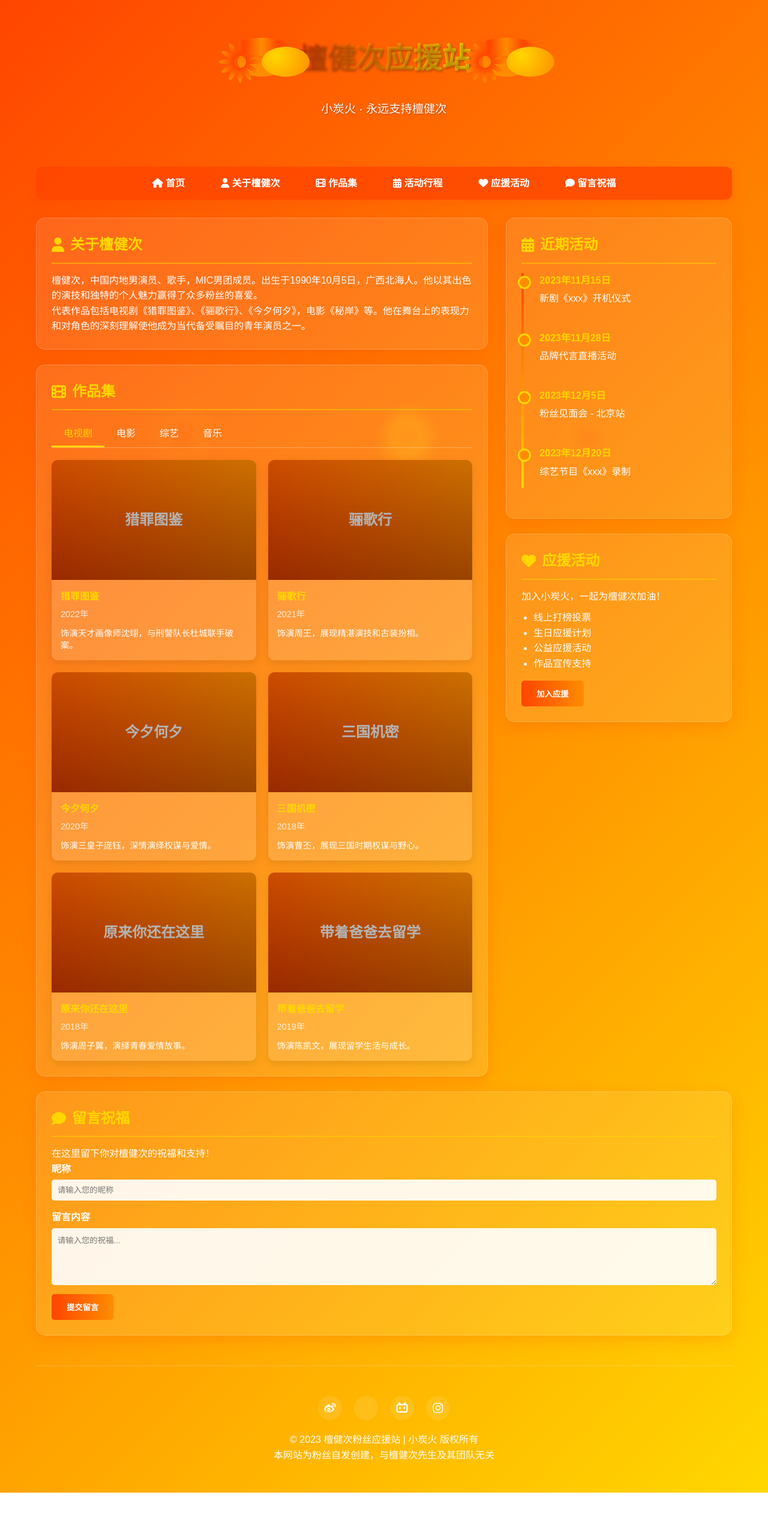
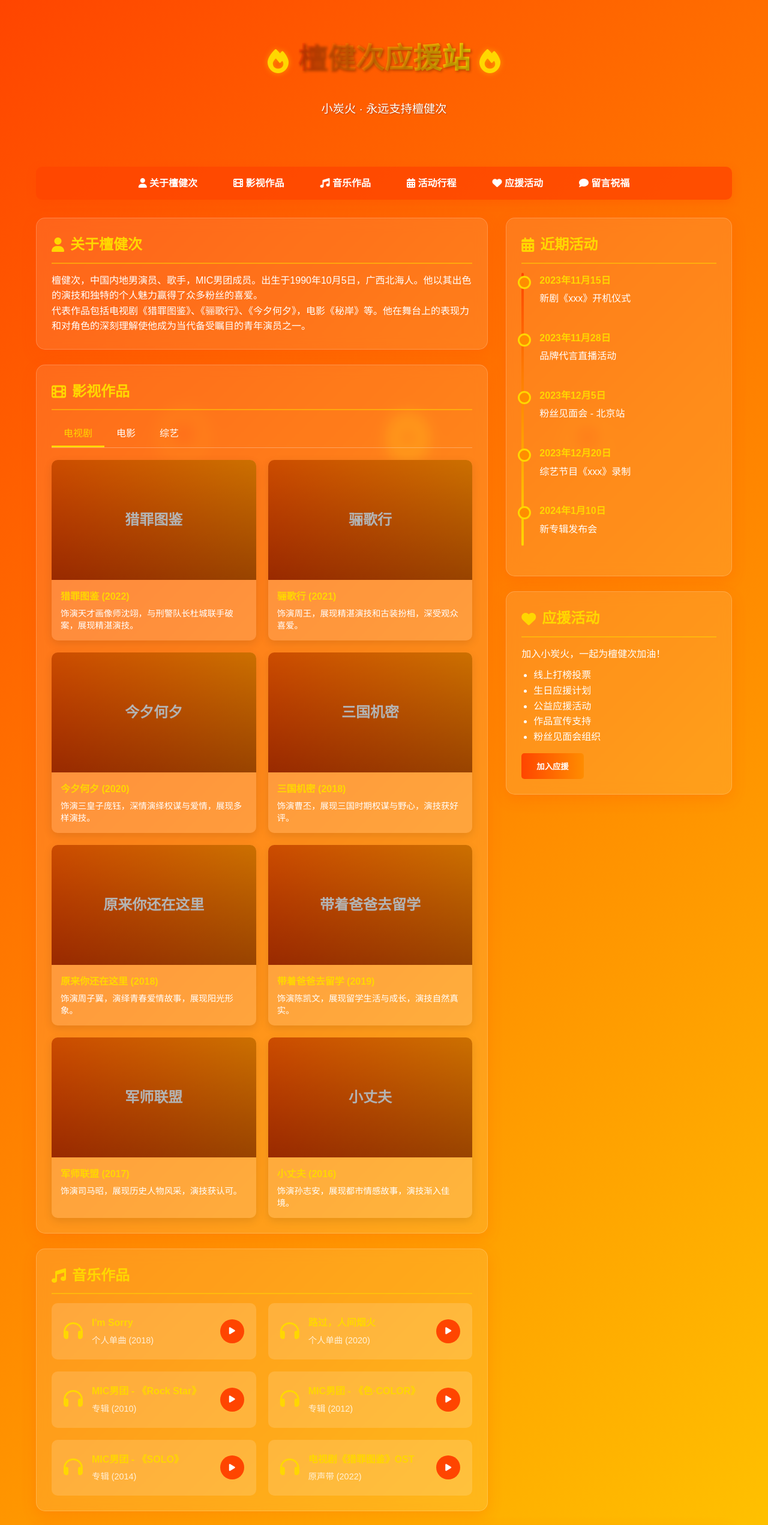
Before and after one commit to yuyixuan1124-max/yuyixuan1124-max.github.io, a plain HTML site: page index.html in a window 1280 px wide. Shown: the top 2543 px of the page at 60% size. Before the commit the page ends 2489 px from the top, so only its background shows below. Drawn offline with Linux system fonts and the light colour scheme.

Commit message:
Update index.html

```diff
--- a/index.html
+++ b/index.html
@@ -105,53 +105,11 @@
             margin-bottom: 20px;
         }
 
-        .hedgehog {
-            width: 80px;
-            height: 50px;
-            background: var(--primary-orange);
-            border-radius: 50%;
-            position: relative;
-            margin: 0 20px;
-        }
-
-        .hedgehog:before {
-            content: "";
-            position: absolute;
-            width: 100%;
-            height: 100%;
-            background: radial-gradient(circle at 30% 30%, var(--primary-yellow), var(--primary-orange));
-            border-radius: 50%;
-            z-index: 1;
-        }
-
-        .hedgehog:after {
-            content: "";
-            position: absolute;
-            width: 120%;
-            height: 30px;
-            background: linear-gradient(90deg, transparent 0%, var(--primary-red) 20%, var(--primary-orange) 50%, var(--primary-red) 80%, transparent 100%);
-            top: -15px;
-            left: -10%;
-            border-radius: 50%;
-            z-index: 0;
-            box-shadow: 0 5px 15px rgba(255, 69, 0, 0.5);
-        }
-
-        .spikes {
-            position: absolute;
-            width: 100%;
-            height: 100%;
-            top: 0;
-            left: 0;
-        }
-
-        .spike {
-            position: absolute;
-            width: 8px;
-            height: 25px;
-            background: linear-gradient(to top, var(--primary-red), var(--primary-orange));
-            border-radius: 50% 50% 0 0;
-            transform-origin: bottom center;
+        .logo-icon {
+            font-size: 2.5rem;
+            color: var(--primary-yellow);
+            margin: 0 15px;
+            text-shadow: 0 0 10px rgba(255, 215, 0, 0.5);
         }
 
         h1 {
@@ -346,6 +304,67 @@
             line-height: 1.4;
         }
 
+        /* 音乐作品样式 */
+        .music-grid {
+            display: grid;
+            grid-template-columns: repeat(auto-fill, minmax(300px, 1fr));
+            gap: 20px;
+        }
+
+        .music-card {
+            background: rgba(255, 255, 255, 0.15);
+            border-radius: 10px;
+            padding: 20px;
+            display: flex;
+            align-items: center;
+            transition: all 0.3s ease;
+        }
+
+        .music-card:hover {
+            background: rgba(255, 255, 255, 0.2);
+            transform: translateY(-5px);
+        }
+
+        .music-icon {
+            font-size: 2rem;
+            color: var(--primary-yellow);
+            margin-right: 15px;
+        }
+
+        .music-info {
+            flex: 1;
+        }
+
+        .music-title {
+            font-weight: bold;
+            margin-bottom: 5px;
+            color: var(--primary-yellow);
+        }
+
+        .music-year {
+            font-size: 0.9rem;
+            color: rgba(255, 255, 255, 0.8);
+        }
+
+        .play-btn {
+            background: var(--primary-red);
+            color: white;
+            border: none;
+            width: 40px;
+            height: 40px;
+            border-radius: 50%;
+            display: flex;
+            align-items: center;
+            justify-content: center;
+            cursor: pointer;
+            transition: all 0.3s ease;
+        }
+
+        .play-btn:hover {
+            background: var(--dark-red);
+            transform: scale(1.1);
+        }
+
         /* 活动时间线 */
         .timeline {
             position: relative;
@@ -513,12 +532,12 @@
         <!-- 网站头部 -->
         <header>
             <div class="logo">
-                <div class="hedgehog">
-                    <div class="spikes" id="spikes-container"></div>
+                <div class="logo-icon">
+                    <i class="fas fa-fire"></i>
                 </div>
                 <h1>檀健次应援站</h1>
-                <div class="hedgehog">
-                    <div class="spikes" id="spikes-container-2"></div>
+                <div class="logo-icon">
+                    <i class="fas fa-fire"></i>
                 </div>
             </div>
             <p class="subtitle">小炭火 · 永远支持檀健次</p>
@@ -527,9 +546,9 @@
         <!-- 导航栏 -->
         <nav>
             <ul>
-                <li><a href="#home"><i class="fas fa-home"></i> 首页</a></li>
                 <li><a href="#about"><i class="fas fa-user"></i> 关于檀健次</a></li>
-                <li><a href="#works"><i class="fas fa-film"></i> 作品集</a></li>
+                <li><a href="#works"><i class="fas fa-film"></i> 影视作品</a></li>
+                <li><a href="#music"><i class="fas fa-music"></i> 音乐作品</a></li>
                 <li><a href="#events"><i class="fas fa-calendar-alt"></i> 活动行程</a></li>
                 <li><a href="#support"><i class="fas fa-heart"></i> 应援活动</a></li>
                 <li><a href="#contact"><i class="fas fa-comment"></i> 留言祝福</a></li>
@@ -547,15 +566,14 @@
                     <p>代表作品包括电视剧《猎罪图鉴》、《骊歌行》、《今夕何夕》，电影《秘岸》等。他在舞台上的表现力和对角色的深刻理解使他成为当代备受瞩目的青年演员之一。</p>
                 </section>
 
-                <!-- 作品集 -->
+                <!-- 影视作品 -->
                 <section id="works" class="card">
-                    <h2><i class="fas fa-film"></i> 作品集</h2>
+                    <h2><i class="fas fa-film"></i> 影视作品</h2>
 
                     <div class="works-tabs">
                         <button class="tab-btn active" data-tab="tv">电视剧</button>
                         <button class="tab-btn" data-tab="movie">电影</button>
                         <button class="tab-btn" data-tab="variety">综艺</button>
-                        <button class="tab-btn" data-tab="music">音乐</button>
                     </div>
 
                     <div class="tab-content active" id="tv-tab">
@@ -563,49 +581,57 @@
                             <div class="work-card">
                                 <div class="work-img">猎罪图鉴</div>
                                 <div class="work-info">
-                                    <div class="work-title">猎罪图鉴</div>
-                                    <div class="work-year">2022年</div>
-                                    <div class="work-desc">饰演天才画像师沈翊，与刑警队长杜城联手破案。</div>
+                                    <div class="work-title">猎罪图鉴 (2022)</div>
+                                    <div class="work-desc">饰演天才画像师沈翊，与刑警队长杜城联手破案，展现精湛演技。</div>
                                 </div>
                             </div>
                             <div class="work-card">
                                 <div class="work-img">骊歌行</div>
                                 <div class="work-info">
-                                    <div class="work-title">骊歌行</div>
-                                    <div class="work-year">2021年</div>
-                                    <div class="work-desc">饰演周王，展现精湛演技和古装扮相。</div>
+                                    <div class="work-title">骊歌行 (2021)</div>
+                                    <div class="work-desc">饰演周王，展现精湛演技和古装扮相，深受观众喜爱。</div>
                                 </div>
                             </div>
                             <div class="work-card">
                                 <div class="work-img">今夕何夕</div>
                                 <div class="work-info">
-                                    <div class="work-title">今夕何夕</div>
-                                    <div class="work-year">2020年</div>
-                                    <div class="work-desc">饰演三皇子庞钰，深情演绎权谋与爱情。</div>
+                                    <div class="work-title">今夕何夕 (2020)</div>
+                                    <div class="work-desc">饰演三皇子庞钰，深情演绎权谋与爱情，展现多样演技。</div>
                                 </div>
                             </div>
                             <div class="work-card">
                                 <div class="work-img">三国机密</div>
                                 <div class="work-info">
-                                    <div class="work-title">三国机密</div>
-                                    <div class="work-year">2018年</div>
-                                    <div class="work-desc">饰演曹丕，展现三国时期权谋与野心。</div>
+                                    <div class="work-title">三国机密 (2018)</div>
+                                    <div class="work-desc">饰演曹丕，展现三国时期权谋与野心，演技获好评。</div>
                                 </div>
                             </div>
                             <div class="work-card">
                                 <div class="work-img">原来你还在这里</div>
                                 <div class="work-info">
-                                    <div class="work-title">原来你还在这里</div>
-                                    <div class="work-year">2018年</div>
-                                    <div class="work-desc">饰演周子翼，演绎青春爱情故事。</div>
+                                    <div class="work-title">原来你还在这里 (2018)</div>
+                                    <div class="work-desc">饰演周子翼，演绎青春爱情故事，展现阳光形象。</div>
                                 </div>
                             </div>
                             <div class="work-card">
                                 <div class="work-img">带着爸爸去留学</div>
                                 <div class="work-info">
-                                    <div class="work-title">带着爸爸去留学</div>
-                                    <div class="work-year">2019年</div>
-                                    <div class="work-desc">饰演陈凯文，展现留学生活与成长。</div>
+                                    <div class="work-title">带着爸爸去留学 (2019)</div>
+                                    <div class="work-desc">饰演陈凯文，展现留学生活与成长，演技自然真实。</div>
+                                </div>
+                            </div>
+                            <div class="work-card">
+                                <div class="work-img">军师联盟</div>
+                                <div class="work-info">
+                                    <div class="work-title">军师联盟 (2017)</div>
+                                    <div class="work-desc">饰演司马昭，展现历史人物风采，演技获认可。</div>
+                                </div>
+                            </div>
+                            <div class="work-card">
+                                <div class="work-img">小丈夫</div>
+                                <div class="work-info">
+                                    <div class="work-title">小丈夫 (2016)</div>
+                                    <div class="work-desc">饰演孙志安，展现都市情感故事，演技渐入佳境。</div>
                                 </div>
                             </div>
                         </div>
@@ -616,17 +642,22 @@
                             <div class="work-card">
                                 <div class="work-img">秘岸</div>
                                 <div class="work-info">
-                                    <div class="work-title">秘岸</div>
-                                    <div class="work-year">2009年</div>
-                                    <div class="work-desc">电影处女作，饰演小川，展现青涩演技。</div>
+                                    <div class="work-title">秘岸 (2009)</div>
+                                    <div class="work-desc">电影处女作，饰演小川，展现青涩演技，初露锋芒。</div>
                                 </div>
                             </div>
                             <div class="work-card">
                                 <div class="work-img">天师</div>
                                 <div class="work-info">
-                                    <div class="work-title">天师</div>
-                                    <div class="work-year">2015年</div>
-                                    <div class="work-desc">网络电影，饰演南宫珞，展现玄幻魅力。</div>
+                                    <div class="work-title">天师 (2015)</div>
+                                    <div class="work-desc">网络电影，饰演南宫珞，展现玄幻魅力，演技成熟。</div>
+                                </div>
+                            </div>
+                            <div class="work-card">
+                                <div class="work-img">恐怖笔记</div>
+                                <div class="work-info">
+                                    <div class="work-title">恐怖笔记 (2016)</div>
+                                    <div class="work-desc">饰演霍强，挑战恐怖题材，展现多样演技。</div>
                                 </div>
                             </div>
                         </div>
@@ -637,40 +668,103 @@
                             <div class="work-card">
                                 <div class="work-img">追光吧！哥哥</div>
                                 <div class="work-info">
-                                    <div class="work-title">追光吧！哥哥</div>
-                                    <div class="work-year">2020-2021年</div>
-                                    <div class="work-desc">展现出色唱跳实力，最终获得"追光之星"称号。</div>
+                                    <div class="work-title">追光吧！哥哥 (2020-2021)</div>
+                                    <div class="work-desc">展现出色唱跳实力，最终获得"追光之星"称号，人气大增。</div>
                                 </div>
                             </div>
                             <div class="work-card">
                                 <div class="work-img">我就是演员</div>
                                 <div class="work-info">
-                                    <div class="work-title">我就是演员</div>
-                                    <div class="work-year">2018年</div>
-                                    <div class="work-desc">凭借《军师联盟》片段获得导师一致好评。</div>
+                                    <div class="work-title">我就是演员 (2018)</div>
+                                    <div class="work-desc">凭借《军师联盟》片段获得导师一致好评，演技获认可。</div>
+                                </div>
+                            </div>
+                            <div class="work-card">
+                                <div class="work-img">快乐大本营</div>
+                                <div class="work-info">
+                                    <div class="work-title">快乐大本营 (多次)</div>
+                                    <div class="work-desc">多次参与录制，展现综艺感和亲和力，深受观众喜爱。</div>
                                 </div>
                             </div>
                         </div>
                     </div>
+                </section>
 
-                    <div class="tab-content" id="music-tab">
-                        <div class="works-grid">
-                            <div class="work-card">
-                                <div class="work-img">MIC男团专辑</div>
-                                <div class="work-info">
-                                    <div class="work-title">MIC男团专辑</div>
-                                    <div class="work-year">2010-2017年</div>
-                                    <div class="work-desc">作为MIC男团成员，参与多张专辑录制。</div>
-                                </div>
+                <!-- 音乐作品 -->
+                <section id="music" class="card">
+                    <h2><i class="fas fa-music"></i> 音乐作品</h2>
+                    <div class="music-grid">
+                        <div class="music-card">
+                            <div class="music-icon">
+                                <i class="fas fa-headphones"></i>
                             </div>
-                            <div class="work-card">
-                                <div class="work-img">单曲作品</div>
-                                <div class="work-info">
-                                    <div class="work-title">单曲作品</div>
-                                    <div class="work-year">2018年至今</div>
-                                    <div class="work-desc">《I'm Sorry》、《路过，人间烟火》等个人单曲。</div>
-                                </div>
+                            <div class="music-info">
+                                <div class="music-title">I'm Sorry</div>
+                                <div class="music-year">个人单曲 (2018)</div>
                             </div>
+                            <button class="play-btn">
+                                <i class="fas fa-play"></i>
+                            </button>
+                        </div>
+                        <div class="music-card">
+                            <div class="music-icon">
+                                <i class="fas fa-headphones"></i>
+                            </div>
+                            <div class="music-info">
+                                <div class="music-title">路过，人间烟火</div>
+                                <div class="music-year">个人单曲 (2020)</div>
+                            </div>
+                            <button class="play-btn">
+                                <i class="fas fa-play"></i>
+                            </button>
+                        </div>
+                        <div class="music-card">
+                            <div class="music-icon">
+                                <i class="fas fa-headphones"></i>
+                            </div>
+                            <div class="music-info">
+                                <div class="music-title">MIC男团 - 《Rock Star》</div>
+                                <div class="music-year">专辑 (2010)</div>
+                            </div>
+                            <button class="play-btn">
+                                <i class="fas fa-play"></i>
+                            </button>
+                        </div>
+                        <div class="music-card">
+                            <div class="music-icon">
+                                <i class="fas fa-headphones"></i>
+                            </div>
+                            <div class="music-info">
+                                <div class="music-title">MIC男团 - 《色·COLOR》</div>
+                                <div class="music-year">专辑 (2012)</div>
+                            </div>
+                            <button class="play-btn">
+                                <i class="fas fa-play"></i>
+                            </button>
+                        </div>
+                        <div class="music-card">
+                            <div class="music-icon">
+                                <i class="fas fa-headphones"></i>
+                            </div>
+                            <div class="music-info">
+                                <div class="music-title">MIC男团 - 《SOLO》</div>
+                                <div class="music-year">专辑 (2014)</div>
+                            </div>
+                            <button class="play-btn">
+                                <i class="fas fa-play"></i>
+                            </button>
+                        </div>
+                        <div class="music-card">
+                            <div class="music-icon">
+                                <i class="fas fa-headphones"></i>
+                            </div>
+                            <div class="music-info">
+                                <div class="music-title">电视剧《猎罪图鉴》OST</div>
+                                <div class="music-year">原声带 (2022)</div>
+                            </div>
+                            <button class="play-btn">
+                                <i class="fas fa-play"></i>
+                            </button>
                         </div>
                     </div>
                 </section>
@@ -698,6 +792,10 @@
                             <div class="timeline-date">2023年12月20日</div>
                             <div class="timeline-content">综艺节目《xxx》录制</div>
                         </div>
+                        <div class="timeline-item">
+                            <div class="timeline-date">2024年1月10日</div>
+                            <div class="timeline-content">新专辑发布会</div>
+                        </div>
                     </div>
                 </section>
 
@@ -710,6 +808,7 @@
                         <li>生日应援计划</li>
                         <li>公益应援活动</li>
                         <li>作品宣传支持</li>
+                        <li>粉丝见面会组织</li>
                     </ul>
                     <button class="btn" style="margin-top: 15px;">加入应援</button>
                 </section>
@@ -747,20 +846,6 @@
     </div>
 
     <script>
-        // 生成刺猬的刺
-        function createSpikes(containerId) {
-            const container = document.getElementById(containerId);
-            const spikesCount = 12;
-
-            for (let i = 0; i < spikesCount; i++) {
-                const spike = document.createElement('div');
-                spike.className = 'spike';
-                const angle = (360 / spikesCount) * i;
-                spike.style.transform = `rotate(${angle}deg) translateY(-10px)`;
-                container.appendChild(spike);
-            }
-        }
-
         // 作品集标签切换
         function initWorksTabs() {
             const tabBtns = document.querySelectorAll('.tab-btn');
@@ -800,12 +885,54 @@
             });
         }
 
+        // 音乐播放按钮功能
+        function initMusicPlayer() {
+            const playBtns = document.querySelectorAll('.play-btn');
+
+            playBtns.forEach(btn => {
+                btn.addEventListener('click', function() {
+                    const isPlaying = this.classList.contains('playing');
+
+                    // 重置所有按钮
+                    playBtns.forEach(b => {
+                        b.innerHTML = '<i class="fas fa-play"></i>';
+                        b.classList.remove('playing');
+                    });
+
+                    if (!isPlaying) {
+                        this.innerHTML = '<i class="fas fa-pause"></i>';
+                        this.classList.add('playing');
+                        // 这里可以添加实际播放音乐的逻辑
+                    }
+                });
+            });
+        }
+
+        // 平滑滚动到锚点
+        function initSmoothScroll() {
+            document.querySelectorAll('nav a').forEach(anchor => {
+                anchor.addEventListener('click', function(e) {
+                    e.preventDefault();
+
+                    const targetId = this.getAttribute('href');
+                    const targetElement = document.querySelector(targetId);
+
+                    if (targetElement) {
+                        window.scrollTo({
+                            top: targetElement.offsetTop - 80,
+                            behavior: 'smooth'
+                        });
+                    }
+                });
+            });
+        }
+
         // 初始化
         document.addEventListener('DOMContentLoaded', function() {
-            createSpikes('spikes-container');
-            createSpikes('spikes-container-2');
             initWorksTabs();
             initBackToTop();
+            initMusicPlayer();
+            initSmoothScroll();
         });
     </script>
 </body>
```
